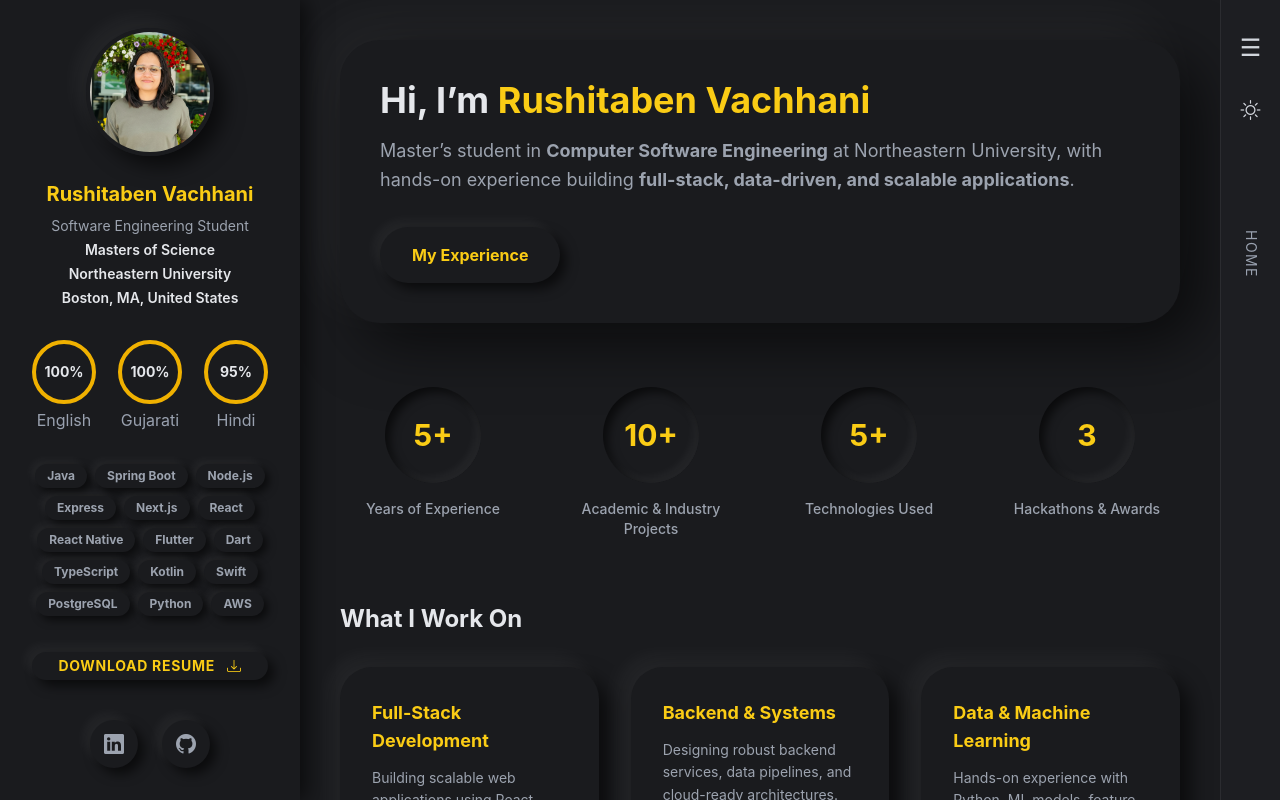
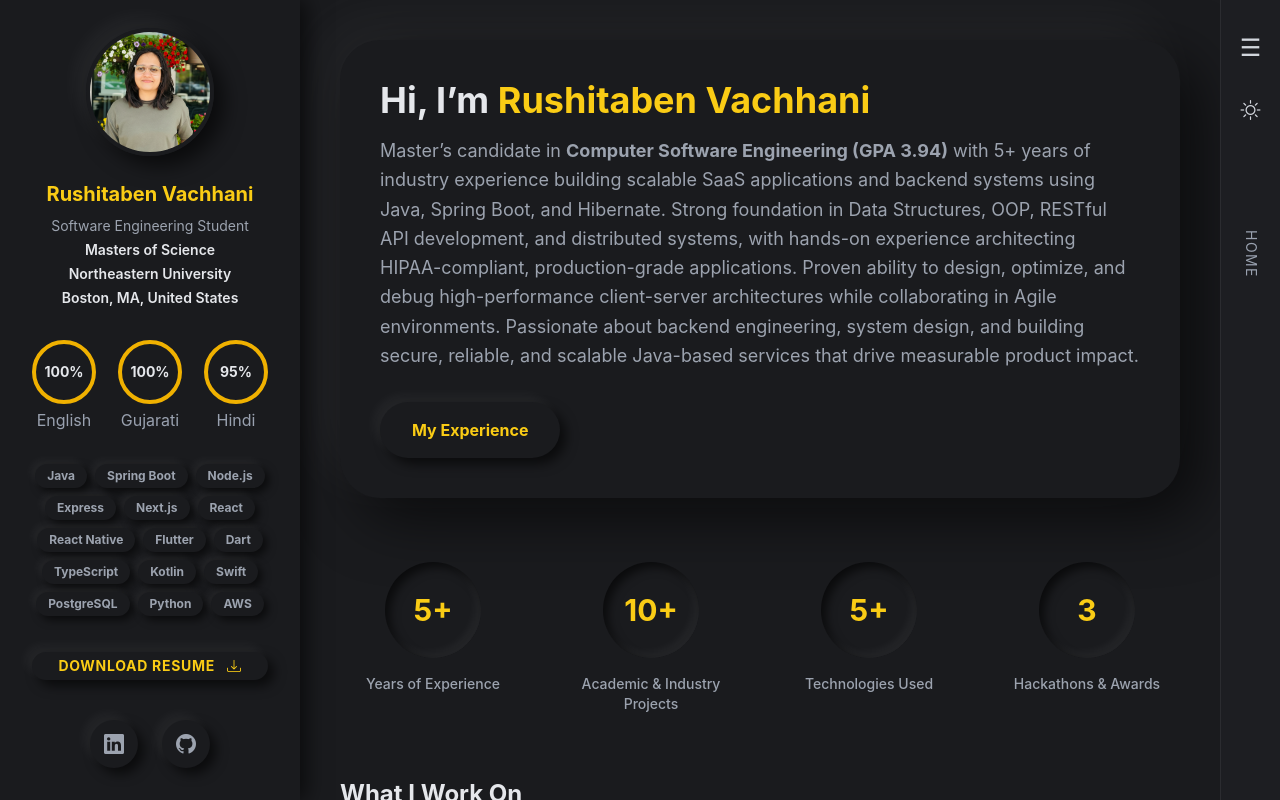
Before and after one commit to rushita-vachhani/resume, a Next.js app: page / in a window 1280 px wide. Built offline with nearby package versions, Linux system fonts and the light colour scheme.

Commit message:
Update personal statement and experience roles for clarity and accuracy; enhance skills representation

```diff
--- a/src/app/page.tsx
+++ b/src/app/page.tsx
@@ -20,8 +20,7 @@ export default function Home() {
           </h1>
 
           <p className="mt-4 text-text-secondary text-lg leading-relaxed">
-            Master’s student in <strong>Computer Software Engineering</strong> at Northeastern University,
-            with hands-on experience building <strong>full-stack, data-driven, and scalable applications</strong>.
+            Master’s candidate in <strong>Computer Software Engineering (GPA 3.94)</strong> with 5+ years of industry experience building scalable SaaS applications and backend systems using Java, Spring Boot, and Hibernate. Strong foundation in Data Structures, OOP, RESTful API development, and distributed systems, with hands-on experience architecting HIPAA-compliant, production-grade applications. Proven ability to design, optimize, and debug high-performance client-server architectures while collaborating in Agile environments. Passionate about backend engineering, system design, and building secure, reliable, and scalable Java-based services that drive measurable product impact.
           </p>
 
           {/* <p className="mt-2 text-text-secondary text-lg">
--- a/src/data/experience.ts
+++ b/src/data/experience.ts
@@ -19,7 +19,7 @@ export const experiences: Experience[] = [
   },
   {
     id: 2,
-    role: "Northeastern University (Student)",
+    role: "Northeastern University",
     company: "Masters of Computer Software Engineering",
     period: "Jan 2025 - Present",
     description:
@@ -28,7 +28,7 @@ export const experiences: Experience[] = [
   },
   {
     id: 3,
-    role: "Product Owner & Senior Software Engineer",
+    role: "Senior Software Engineer & Product Owner",
     company: "Outright Solutions, Gujarat, India",
     period: "Apr 2024 - Nov 2024",
     description:
@@ -42,7 +42,7 @@ export const experiences: Experience[] = [
     period: "Jul 2019 - Apr 2024",
     description:
       "Created responsive landing pages and email templates. Assisted in frontend development using JavaScript and jQuery.",
-    skills: ["Java", "Javascript", "SwiftUI", "AWS", "Git", "UI/UX Design", "CI/CD Pipelines", "Performance Optimization", "RESTful API Design"],
+    skills: ["Java", "Spring Boot", "React", "JavaScript", "Swift", "Kotlin", "AWS", "Git", "UI/UX Design", "CI/CD Pipelines", "Performance Optimization", "RESTful API Design"],
   },
   {
     id: 5,
@@ -51,7 +51,7 @@ export const experiences: Experience[] = [
     period: "Feb 2018 - Apr 2018",
     description:
       "Participated National Hackathon organized by the Government of Gujarat & Secured 1st Rank in Health & Wellness Department",
-    skills: ["React", "Java", "MongoDB", "Figma"],
+    skills: ["React", "C/C++", "Java", "MongoDB", "Figma"],
   },
   {
     id: 6,
@@ -60,6 +60,6 @@ export const experiences: Experience[] = [
     period: "Jul 2016 - Mar 2019",
     description:
       "Courses: Advance Object-Oriented Programming (A+), Python (A+), Advanced Java (A+), DBMS (A+), Information Security (A+), Data Structures (A+), Data Communication & Networks (A+)",
-    skills: ["9.69/10"],
+    skills: ["3.88/4"],
   },
 ];
```
